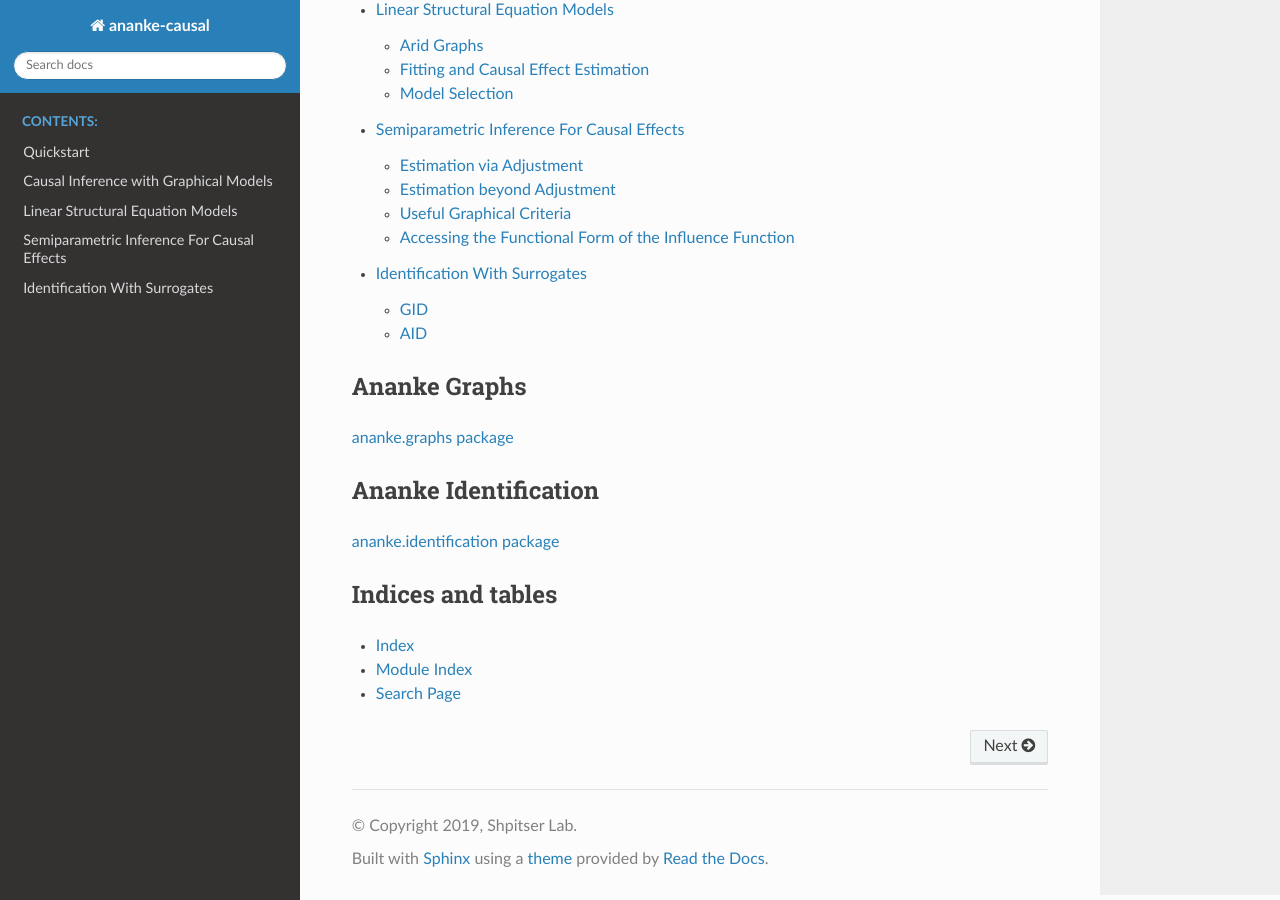
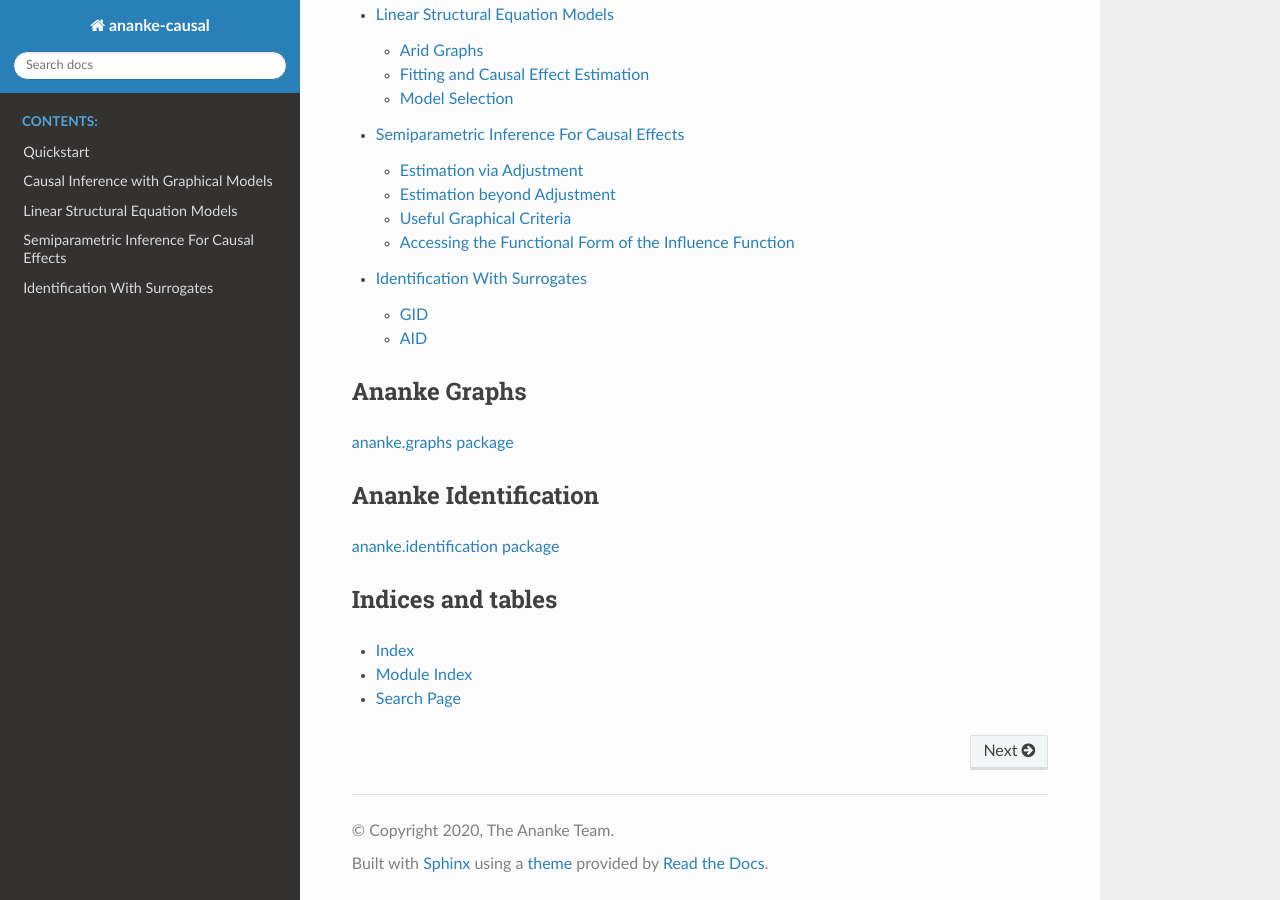
Before and after one commit to ghosthamlet/ananke, a Sphinx documentation site: the page built from docs/source/index.rst, in a window 1280 px wide and 900 px high, scrolled down 629 px. Built offline with Sphinx 7.4.7 and the Read the Docs theme 2.0.0, drawn with Linux system fonts in a browser that asks for light colours.

```diff
--- a/docs/source/conf.py
+++ b/docs/source/conf.py
@@ -18,8 +18,8 @@ sys.path.insert(0, os.path.abspath('../..'))
 # -- Project information -----------------------------------------------------
 
 project = 'ananke-causal'
-copyright = '2019, Shpitser Lab'
-author = 'Shpitser Lab'
+copyright = '2020, The Ananke Team'
+author = 'The Ananke Team'
 
 
 # -- General configuration ---------------------------------------------------
--- a/docs/source/index.rst
+++ b/docs/source/index.rst
@@ -16,7 +16,8 @@ Run the following command::
 `gitlab <https://gitlab.com/causal/ananke>`_
 
 Documentation
-=============
+*************
+
 .. toctree::
    :maxdepth: 2
    :caption: Contents:
--- a/setup.py
+++ b/setup.py
@@ -1,4 +1,4 @@
-from setuptools import setup
+from setuptools import setup, find_packages
 
 with open('requirements.txt') as f:
     requirements = f.read().splitlines()
@@ -10,5 +10,5 @@ setup(name='ananke-causal',
       author='Rohit Bhattacharya',
       author_email='rbhatta8@jhu.edu',
       install_requires=requirements,
-      packages=['ananke'],
+      packages=find_packages(exclude=["*.tests", "*.tests.*", "tests.*", "tests"]),
       zip_safe=False)
```
